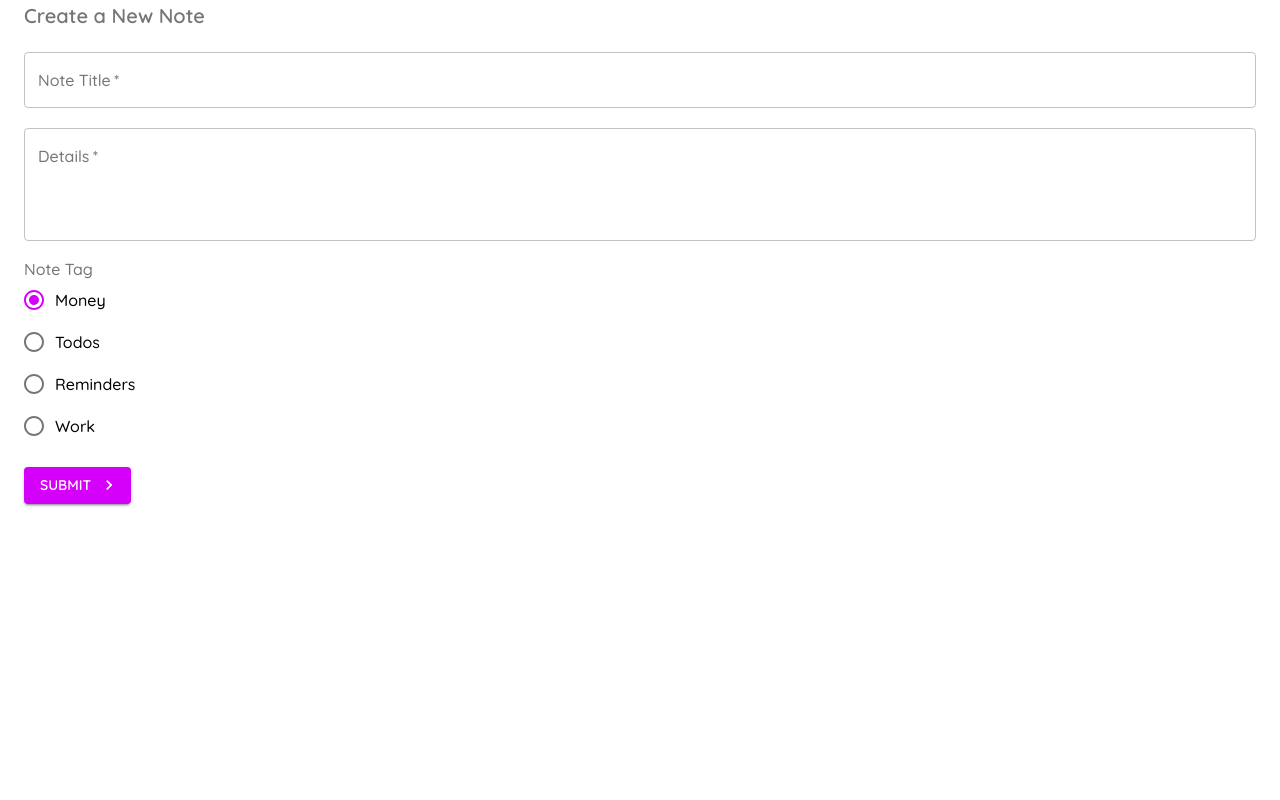
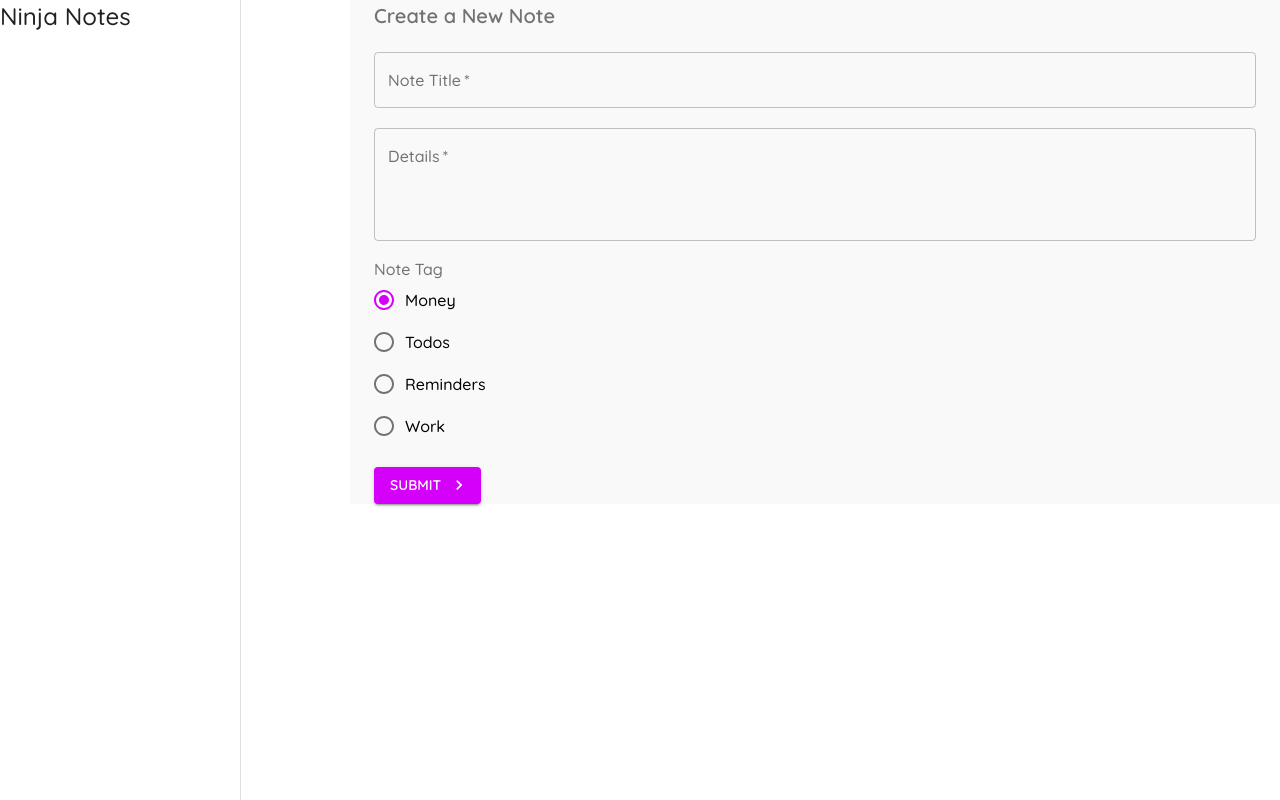
Before and after one commit to aandrewsv/notes-app-front, a React (Create React App) app: page /create in a window 1280 px wide. Built offline with nearby package versions, Linux system fonts and the light colour scheme.

Commit message:
Delete some useless components and add layout with side drawer

```diff
--- a/src/App.js
+++ b/src/App.js
@@ -3,6 +3,7 @@
 import Create from './pages/Create';
 import { ThemeProvider, createTheme } from '@material-ui/core';
 import { purple } from '@material-ui/core/colors';
+import Layout from './components/Layout';
 
 const theme = createTheme({
     typography: {
@@ -24,10 +25,12 @@
     return (
         <ThemeProvider theme={theme}>
             <Router>
-                <Routes>
-                    <Route path='/' element={<Notes />} />
-                    <Route path='/create' element={<Create />} />
-                </Routes>
+                <Layout>
+                    <Routes>
+                        <Route path='/' element={<Notes />} />
+                        <Route path='/create' element={<Create />} />
+                    </Routes>
+                </Layout>
             </Router>
         </ThemeProvider>
     );
--- /dev/null
+++ b/src/components/Layout.js
@@ -0,0 +1,41 @@
+import React from 'react';
+import { makeStyles, Drawer, Typography } from '@material-ui/core';
+
+const drawerWidth = 240;
+
+const useStyles = makeStyles({
+    page: {
+        background: '#f9f9f9',
+        width: '100%',
+    },
+    drawer: {
+        width: drawerWidth,
+    },
+    drawerPaper: {
+        width: drawerWidth,
+    },
+    root: {
+        display: 'flex',
+    },
+});
+
+const Layout = ({ children }) => {
+    const classes = useStyles();
+
+    return (
+        <div className={classes.root}>
+            // app bar // side drawer
+            <Drawer
+                className={classes.drawer}
+                variant='permanent'
+                anchor='left'
+                classes={{ paper: classes.drawerPaper }}
+            >
+                <Typography variant='h5'>Ninja Notes</Typography>
+            </Drawer>
+            <div className={classes.page}>{children}</div>
+        </div>
+    );
+};
+
+export default Layout;
--- a/src/pages/Notes.js
+++ b/src/pages/Notes.js
@@ -1,5 +1,5 @@
 import { useState, useEffect } from 'react';
-import { Container, Grid, Paper } from '@material-ui/core';
+import { Container, Grid } from '@material-ui/core';
 import NoteCard from '../components/NoteCard';
 export default function Notes() {
     const [notes, setNotes] = useState([]);
@@ -15,7 +15,7 @@
             method: 'DELETE',
         });
 
-        const newNotes = notes.filter((note) => note.id != id);
+        const newNotes = notes.filter((note) => note.id !== id);
         setNotes(newNotes);
     };
 
```
Also changed, not shown: src/components/AddButton.js (deleted, +0 -13 lines), src/components/Header.js (deleted, +0 -12 lines).
